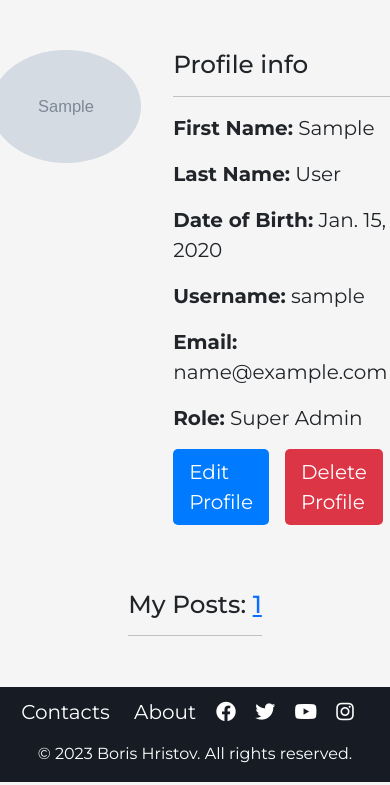
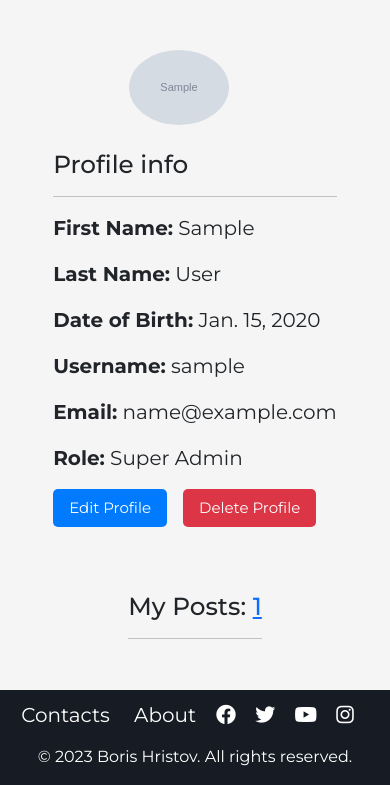
Before and after one commit to b-hristov/PhilosophersBlog_Django_final_project, a Django app: page /profile/ in a window 390 px wide. Shown: the part 110-895 px from the top of the page. Run offline with Django 4.2, Linux system fonts and the light colour scheme; a user stored in the database is signed in; tables that the repository leaves empty hold one stand-in row (values such as "Sample post"); grey boxes marked "Sample" are stand-in pictures.

Commit message:
Profile page made responsive

```diff
--- a/static/css/styles.css
+++ b/static/css/styles.css
@@ -855,6 +855,20 @@ button:hover {
     .balloon {
         overflow-wrap: break-word;
     }
+
+    .profile-info {
+        align-items: center;
+        flex-direction: column;
+    }
+
+    .edit-button, .delete-button {
+        font-size: 15px;
+    }
+
+    .profile-image img {
+        width: 100px;
+        margin-bottom: 25px;
+    }
 }
 
 @media (max-width: 980px) {
```
